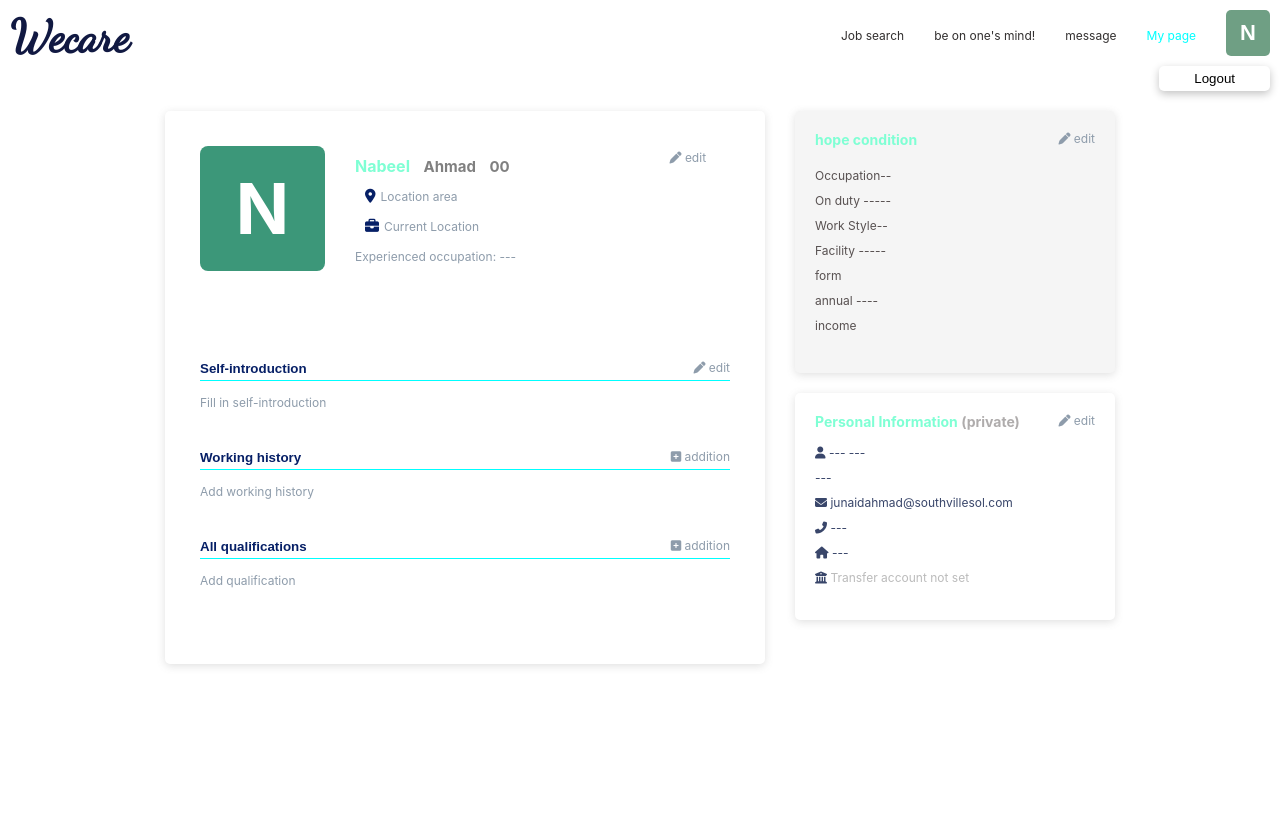
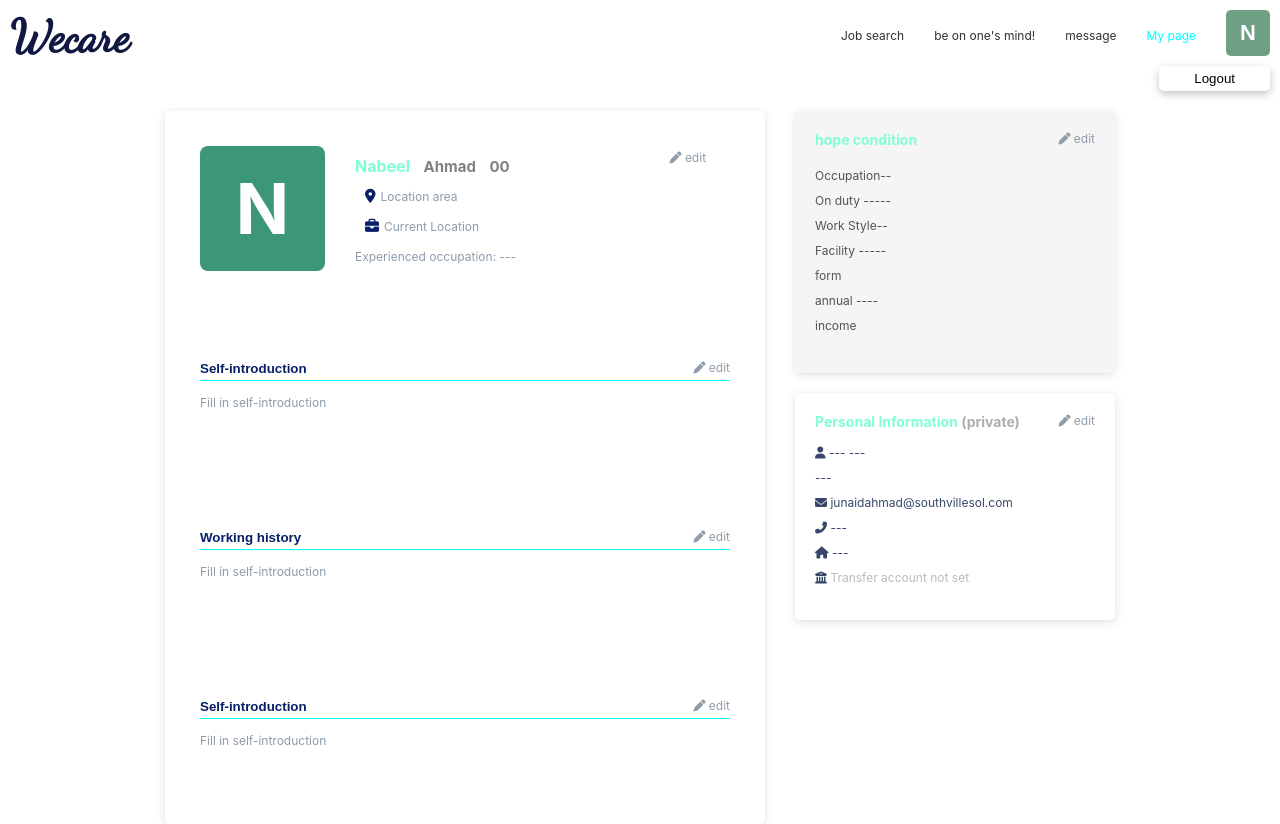
Before and after one commit to junaid-sv/Developer1, a React (Create React App) app in the folder scss-page/: page / in a window 1280 px wide. Before the commit the page ends 800 px from the top, so only its background shows below. Built offline with nearby package versions, Linux system fonts and the light colour scheme.

Commit message:
last with card

```diff
--- /dev/null
+++ b/scss-page/src/Card/Card.jsx
@@ -0,0 +1,11 @@
+import React from 'react';
+import '../Card/Card.scss';
+
+const Card = (props) => {
+    return (
+        <>
+        <div className="card">{props.children}</div>
+        </>
+    );
+}
+export default Card;
--- /dev/null
+++ b/scss-page/src/Card/Card.scss
@@ -0,0 +1,4 @@
+.card{
+    border-radius: 5px;
+    box-shadow: rgba(99, 99, 99, 0.2) 0px 2px 8px 0px;
+}
--- /dev/null
+++ b/scss-page/src/Section-Left/Form.jsx
@@ -0,0 +1,17 @@
+import React from 'react';
+import './Form.scss';
+
+const Form = (props) => {
+    return (
+        <>
+            <form action="#">
+                <div className='left-input-field'>
+                    <input type="text" className='left-input-field' placeholder={props.placeholder}/>
+                    <div className='edit'> <a href="/"><i className="fa-solid fa-pen"></i> {props.name}</a></div>
+                    <label htmlFor="self-introduction">{props.label}</label>
+                </div>
+            </form>
+        </>
+    );
+}
+export default Form;
--- /dev/null
+++ b/scss-page/src/Section-Left/Form.scss
@@ -0,0 +1,46 @@
+// icon position function
+@mixin icon-position {
+    position: absolute;
+    bottom: 35px;
+    right: 0;
+}
+// icon size color
+@mixin icon-general {
+    font-size: 12px;
+    color: #8e9cab;
+}
+form{
+    padding: 20px 20px 60px 20px;
+    .left-input-field{
+        position: relative;
+        input{
+            display: block;
+            outline: none;
+            border: none;
+            border-bottom: 1px solid aqua;
+            width: 100%;
+            padding: 4px 0;
+            margin: 35px 0 10px 0;
+        }
+        ::placeholder{
+            color: #061f66;
+            font-weight: bold;
+        }
+        .edit{
+            @include icon-position;
+            a{
+                @include icon-general;
+            }
+        }
+        .addition{
+            @include icon-position;
+            a{
+                @include icon-general;
+            }
+        }
+        label{
+            @include icon-general;
+            margin-bottom: 50px;
+        }
+    }
+}
--- a/scss-page/src/Section-Left/Left.jsx
+++ b/scss-page/src/Section-Left/Left.jsx
@@ -1,10 +1,12 @@
 import React from 'react';
 import './section-left.scss';
-
+import Card from '../Card/Card';
+import Form from './Form';
 const Left = () => {
     return (
         <>
-            <main className="left-container">
+        <Card>
+            <main>
                 <div className="left-UI">
                     <section className='left-center'>
                         <div className="left-logo">
@@ -20,7 +22,7 @@ const Left = () => {
                             <a href='/'><i className="fa-solid fa-pen"></i> edit</a>
                         </div>
                     </section>
-                    <form action="#">
+                    {/* <form action="#">
                         <div className='left-input-field'>
                             <input type="text" className='left-input-field' placeholder='Self-introduction'/>
                             <div className='edit'> <a href="/"><i className="fa-solid fa-pen"></i> edit</a></div>
@@ -36,9 +38,25 @@ const Left = () => {
                             <div className='addition'> <a href="/"><i className="fa-solid fa-square-plus"></i> addition</a></div>
                             <label htmlFor="Add Qualifications">Add qualification</label>
                         </div>
-                    </form>
+                    </form> */}
+                    <Form
+                        placeholder='Self-introduction'
+                        name='edit'
+                        label='Fill in self-introduction'
+                    />
+                    <Form
+                        placeholder='Working history'
+                        name='edit'
+                        label='Fill in self-introduction'
+                    />
+                    <Form
+                        placeholder='Self-introduction'
+                        name='edit'
+                        label='Fill in self-introduction'
+                    />
                 </div>
             </main>
+        </Card>
         </>
     );
 }
--- a/scss-page/src/Section-Left/section-left.scss
+++ b/scss-page/src/Section-Left/section-left.scss
@@ -10,10 +10,8 @@
     color: #8e9cab;
 }
 
-.left-container{
-        .left-UI{
-            border-radius: 5px;
-            box-shadow: rgba(99, 99, 99, 0.2) 0px 2px 8px 0px;
+main{
+    .left-UI{
             width: 600px;
             padding: 15px;
             .left-center{
--- a/scss-page/src/Section-Right/Right.jsx
+++ b/scss-page/src/Section-Right/Right.jsx
@@ -1,11 +1,12 @@
 import React from 'react';
 import './section-right.scss';
-
+import Card from '../Card/Card';
 const Right = () => {
     return (
         <>
             <aside>
                 <div className="right-main">
+                <Card>
                     <div className="right-container-top">
                         <div className="right-title-top">
                             <h4>hope condition</h4>
@@ -19,6 +20,8 @@ const Right = () => {
                             <p>annual   ----<br/>income</p>
                         </div>
                     </div>
+                </Card>
+                <Card>
                     <div className="right-container-bottom">
                         <div className="right-title-bottom">
                             <h4><span> Personal Information</span> (private)</h4>
@@ -33,6 +36,7 @@ const Right = () => {
                             <a href="/"><i class="fa-solid fa-building-columns"></i> <span> Transfer account not set</span></a>
                         </div>
                     </div>
+                </Card>
                 </div>
             </aside>
         </>
--- a/scss-page/src/Section-Right/section-right.scss
+++ b/scss-page/src/Section-Right/section-right.scss
@@ -4,8 +4,8 @@
     color: #8e9cab;
 }
 @mixin background{
-    box-shadow: rgba(99, 99, 99, 0.2) 0px 2px 8px 0px;
-    border-radius: 5px;
+    // box-shadow: rgba(99, 99, 99, 0.2) 0px 2px 8px 0px;
+    // border-radius: 5px;
     padding: 20px;
     margin-bottom: 20px;
 }
```
Also changed, not shown: scss-page/src/logo.svg (deleted).
